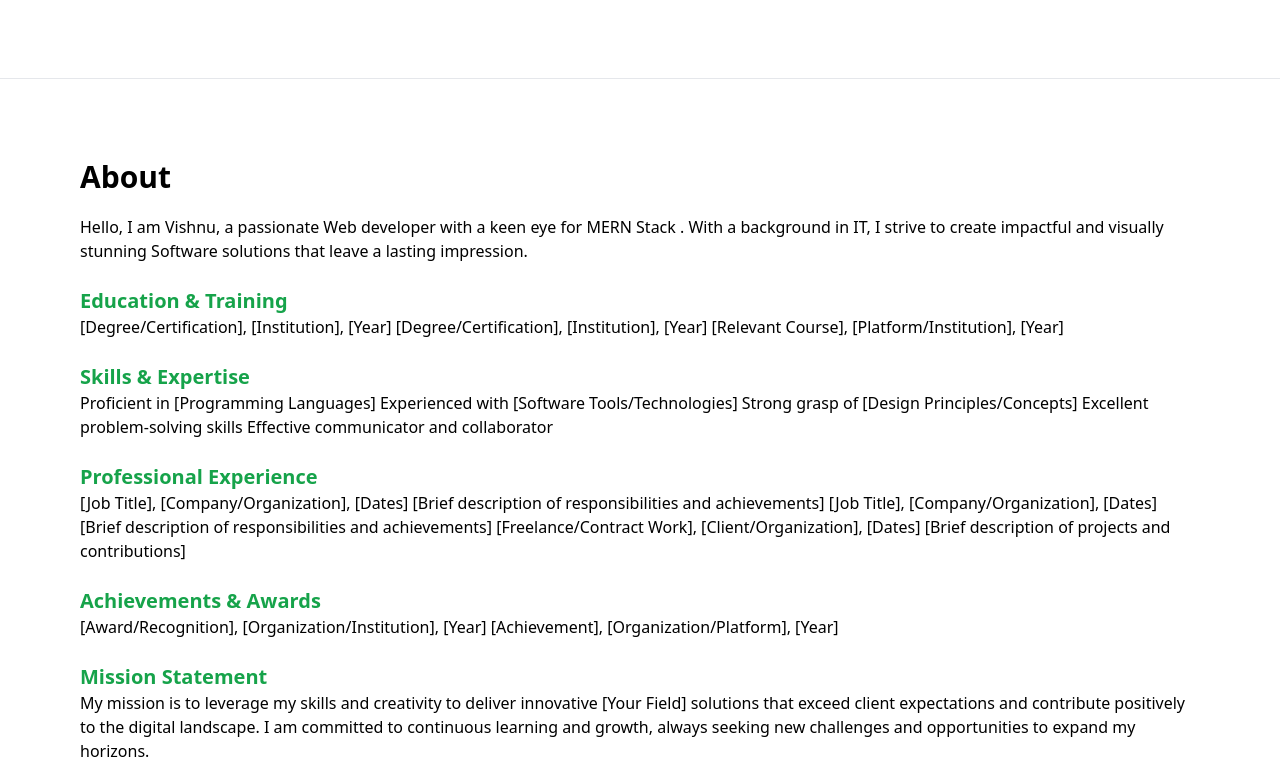
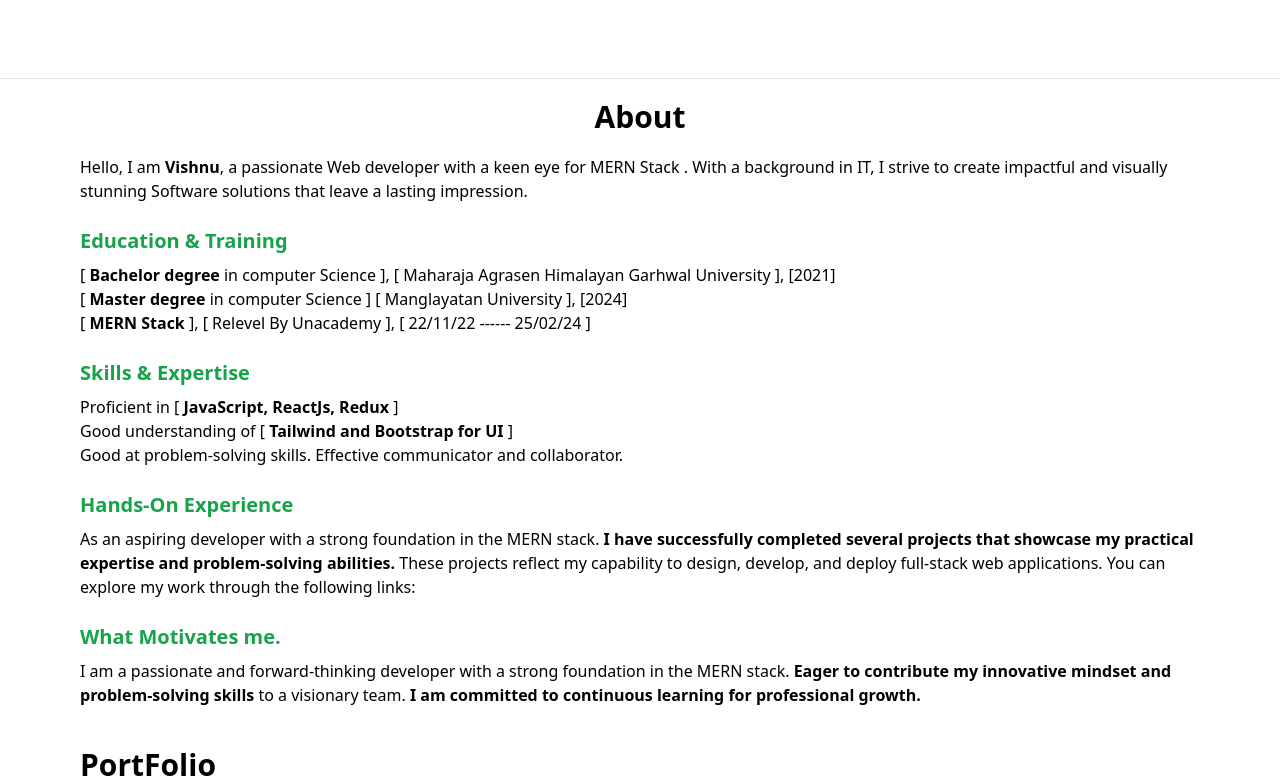
Before and after one commit to codewithVRV/portfolio, a React (Vite) app: page / in a window 1280 px wide. Shown: the part 612-1390 px from the top of the page. Built offline with nearby package versions, Linux system fonts and the light colour scheme.

Commit message:
added about section

```diff
--- a/src/Component/About/About.jsx
+++ b/src/Component/About/About.jsx
@@ -3,67 +3,55 @@ function About() {
   return (
     <div
       name="About"
-      className="max-w-screen-2xl container mx-auto px-4 md:px-20 my-20"
+      className="max-w-screen-2xl  container mx-auto px-4 md:px-20 my-5"
     >
       <div>
-        <h1 className="text-3xl font-bold mb-5">About</h1>
+        <h1 className="text-3xl font-bold mb-5 text-center">About</h1>
         <p>
-          Hello, I am Vishnu, a passionate Web developer with a keen eye for MERN
+          Hello, I am <span className="font-semibold">Vishnu</span>, a passionate Web developer with a keen eye for MERN
           Stack . With a background in IT, I strive to create impactful and
           visually stunning Software solutions that leave a lasting impression.
         </p>
         <br />
-        <h1 className="text-green-600 font-semibold text-xl">
+        <h1 className="text-green-600 font-semibold text-xl mb-2">
           Education & Training
         </h1>
         <span>
-          [Degree/Certification], [Institution], [Year] [Degree/Certification],
-          [Institution], [Year] [Relevant Course], [Platform/Institution],
-          [Year]
+          [ <span className="font-semibold">Bachelor degree</span> in computer Science ], [ Maharaja Agrasen Himalayan Garhwal University ], [2021] <br />
+          [ <span className="font-semibold">Master degree</span> in computer Science ] [ Manglayatan University ], [2024] <br />
+          [  <span className="font-semibold">MERN Stack</span> ], [ Relevel By Unacademy ],
+          [ 22/11/22 ------  25/02/24 ]
         </span>
         <br />
         <br />
-        <h1 className="text-green-600 font-semibold text-xl">
+        <h1 className="text-green-600 font-semibold text-xl mb-2">
           Skills & Expertise
         </h1>
         <span>
-          Proficient in [Programming Languages] Experienced with [Software
-          Tools/Technologies] Strong grasp of [Design Principles/Concepts]
-          Excellent problem-solving skills Effective communicator and
-          collaborator
+          Proficient in [ <span className="font-semibold">JavaScript, ReactJs, Redux </span> ] <br />
+          Good understanding of [ <span className="font-semibold">Tailwind and Bootstrap for UI</span> ] <br />
+          Good at problem-solving skills. Effective communicator and
+          collaborator.
         </span>
         <br />
         <br />
-        <h1 className="text-green-600 font-semibold text-xl">
-          Professional Experience
+        <h1 className="text-green-600 font-semibold text-xl mb-2">
+          Hands-On Experience
         </h1>
         <span>
-          [Job Title], [Company/Organization], [Dates] [Brief description of
-          responsibilities and achievements] [Job Title],
-          [Company/Organization], [Dates] [Brief description of responsibilities
-          and achievements] [Freelance/Contract Work], [Client/Organization],
-          [Dates] [Brief description of projects and contributions]
+         As an aspiring developer with a strong foundation in the MERN stack.
+         <span className="font-semibold"> I have successfully completed several projects that showcase my practical expertise and problem-solving abilities. </span>
+         These projects reflect my capability to design, develop, and deploy full-stack web applications. You can explore my work through the following links:
         </span>
         <br />
         <br />
-        <h1 className="text-green-600 font-semibold text-xl">
-          Achievements & Awards
-        </h1>
-        <span>
-          [Award/Recognition], [Organization/Institution], [Year] [Achievement],
-          [Organization/Platform], [Year]
-        </span>
-        <br />
-        <br />
-        <h1 className="text-green-600 font-semibold text-xl">
-          Mission Statement
+        <h1 className="text-green-600 font-semibold text-xl mb-2">
+          What Motivates me.
         </h1>
         <p>
-          My mission is to leverage my skills and creativity to deliver
-          innovative [Your Field] solutions that exceed client expectations and
-          contribute positively to the digital landscape. I am committed to
-          continuous learning and growth, always seeking new challenges and
-          opportunities to expand my horizons.
+        I am a passionate and forward-thinking developer with a strong foundation in the MERN stack.
+        <span className="font-semibold"> Eager to contribute my innovative mindset and problem-solving skills </span>
+         to a visionary team. <span className="font-semibold"> I am committed to continuous learning for professional growth. </span>
         </p>
       </div>
     </div>
```
